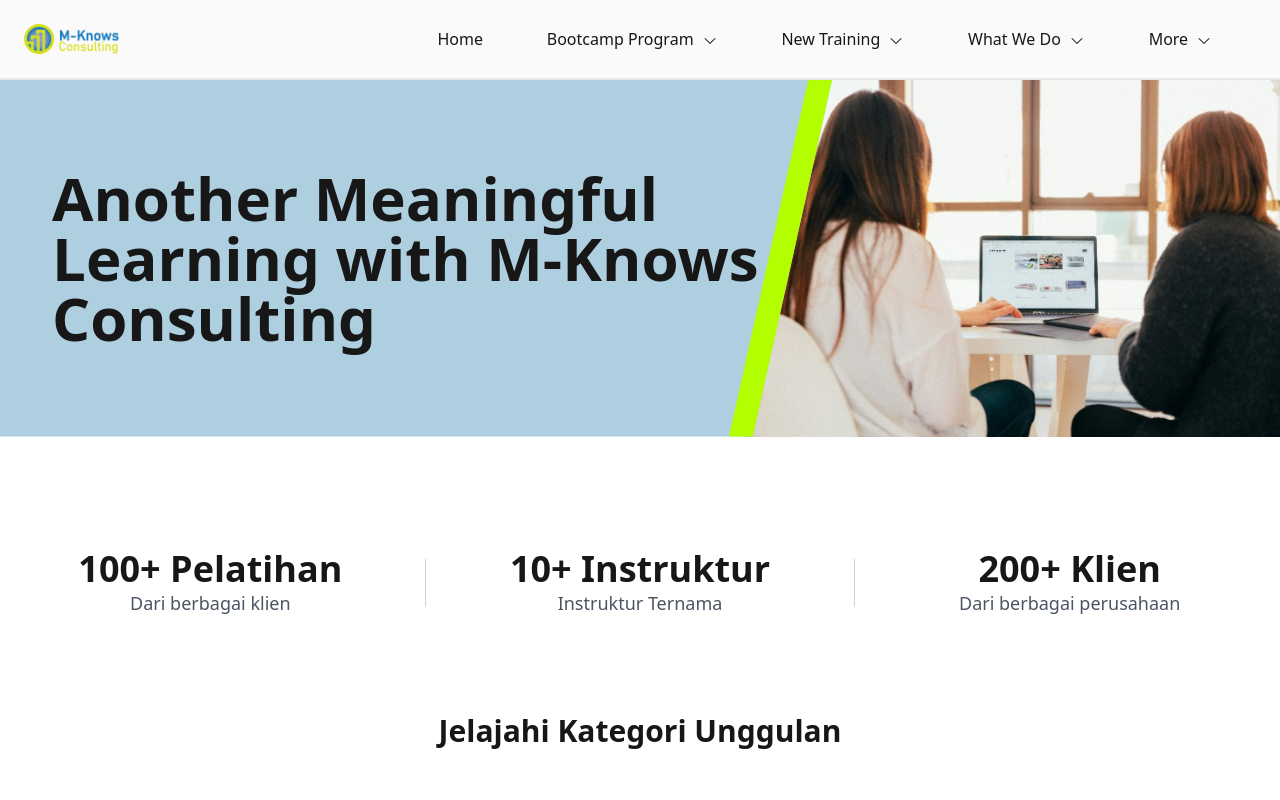
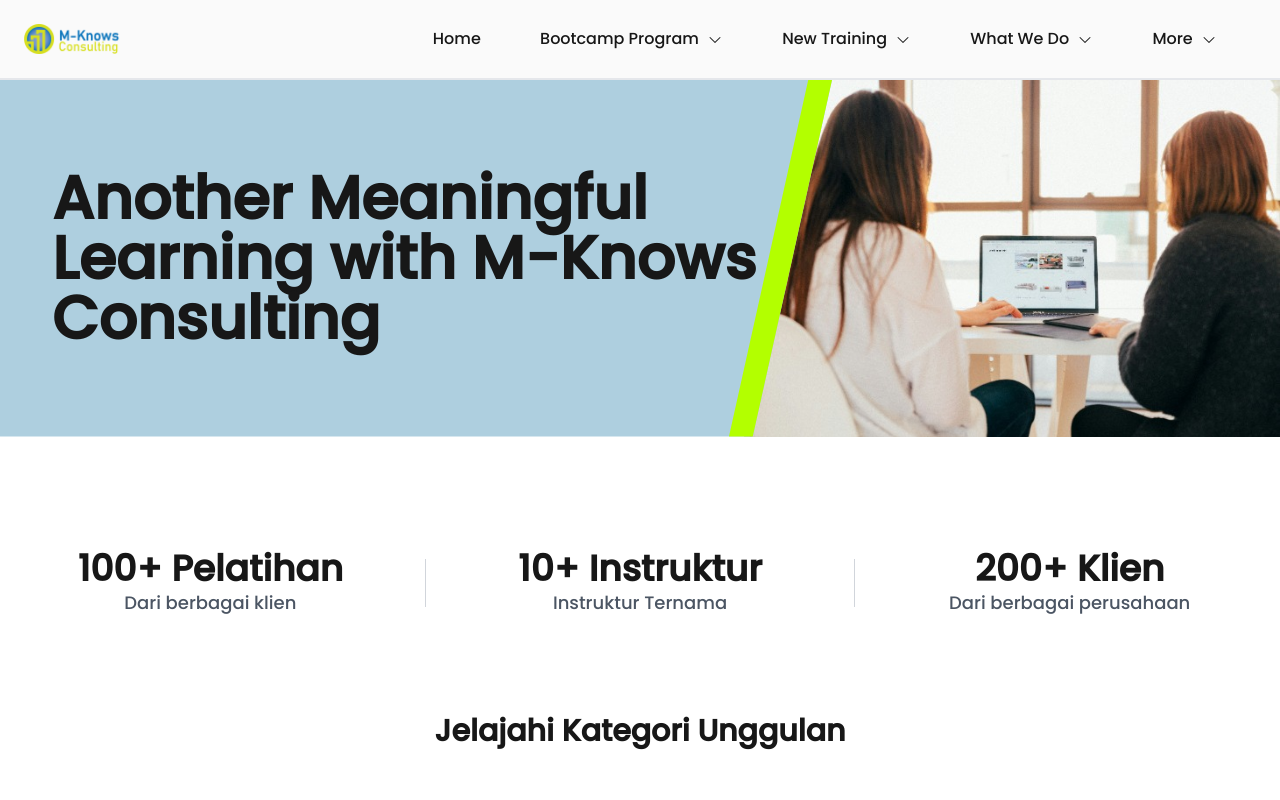
Before and after one commit to Tim4-4IA06-P3L/MKnows-FrontEnd, a Next.js app: page / in a window 1280 px wide. Shown: the top 800 px of the page. Built offline with nearby package versions, Linux system fonts and the light colour scheme.

Commit message:
Set font to Poppins

```diff
--- a/app/globals.css
+++ b/app/globals.css
@@ -17,7 +17,6 @@
 body {
   color: var(--foreground);
   background: var(--background);
-  font-family: var(--font-poppins);
   min-height: 100vh;
   display: flex;
   flex-direction: column;
--- a/app/layout.tsx
+++ b/app/layout.tsx
@@ -6,7 +6,7 @@ import React from "react";
 const poppins = Poppins({
   subsets: ['latin'],
   display: 'swap',
-  weight: "100",
+  weight: "500",
 });
 
 export const metadata: Metadata = {
@@ -22,7 +22,7 @@ export default function RootLayout({
   return (
     <html lang="en">
       <body
-        className={`${poppins} antialiased`}
+        className={`${poppins.className} antialiased`}
       >
         {children}
       </body>
```
